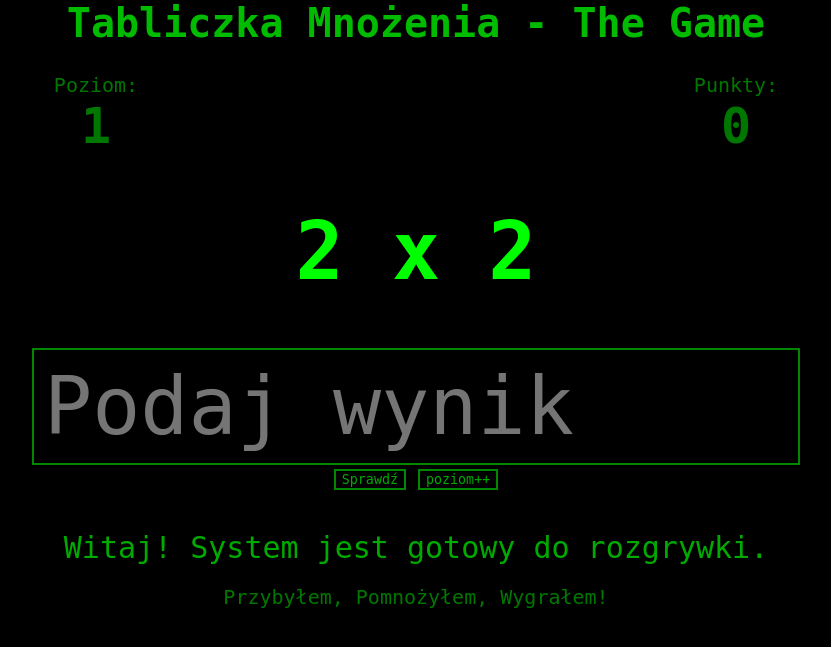
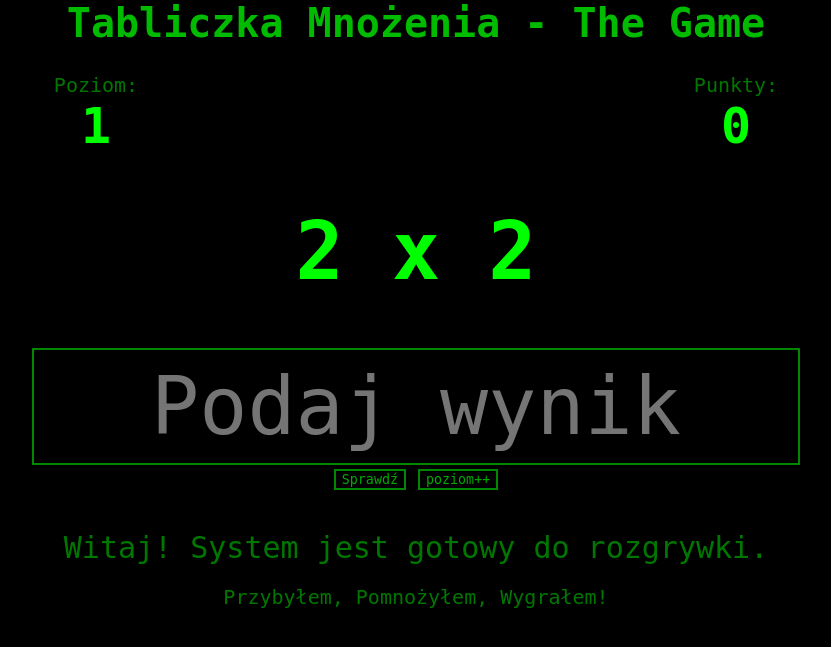
Before and after one commit to zakson/grailoczyn, a PHP site: page / in a window 1280 px wide. Shown: the top 647 px of the page, without its empty margins (224-1055 px from the left). Run offline with PHP 8.4, Linux system fonts and the light colour scheme.

Commit message:
drobne poprawki

```diff
--- a/index.php
+++ b/index.php
@@ -22,11 +22,13 @@ input{
 	color:#0a0;
 	font-family:monospace;
 	border:2px solid #080;
+    text-align:center;
 }
 #punkty, #poziom {
 	font-weight:bolder;
 	display:block;
 	font-size:50px;
+    color:#0f0;
 }
 div.punkty, div.poziom{
 
@@ -51,7 +53,6 @@ div.zadanie{
 #komunikat{
 	padding:20px;
 	font-size:30px;
-	color:#0a0;
 }
 
 #komunikat span.good{
@@ -65,9 +66,6 @@ div.zadanie{
 	/*color:#ff0;*/
 }
 
-window.onbeforeunload = function() {
-    return "Nie uciekaj z pola bitwy!";
-}
 
 		</style>
 		<script>
@@ -107,11 +105,11 @@ function update(){
 	}
 	else{
 		if( odpowiedz == (A*B) ){
-			komunikat = '<span class="good">Wynik '+odpowiedz+' jest prawidłowy! Otrzymujesz '+poziom+' punktów. Brawo!</span>';
+			komunikat = '<span class="good">Wynik '+odpowiedz+' jest prawidłowy! Otrzymujesz '+poziom+' pkt. Brawo!</span>';
 			punkty = punkty + poziom;
 		//	losuj();
 		}else{
-			komunikat = '<span clas="bad"> Wynik '+odpowiedz+' jest nieprawidlowy, tracisz '+poziom+' punktów. Spróbuj jeszcze raz.</span>';
+			komunikat = '<span class="bad"> Wynik '+odpowiedz+' jest nieprawidlowy, tracisz '+poziom+' pkt. Spróbuj jeszcze raz.</span>';
 			punkty = punkty - poziom;
 		}
 	}
@@ -125,6 +123,10 @@ function levelup()
 	poziom = poziom + 1;
 	losuj();
 	update();
+}
+
+window.onbeforeunload = function() {
+    return "Nie uciekaj z pola bitwy!";
 }
 
 		</script>
```
